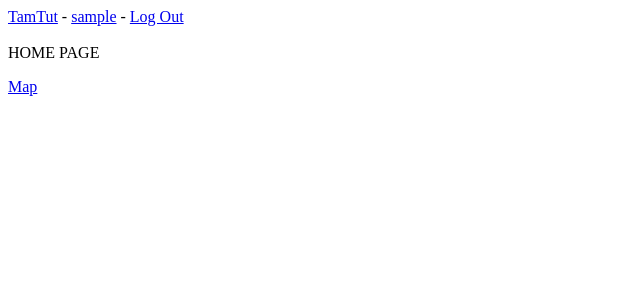
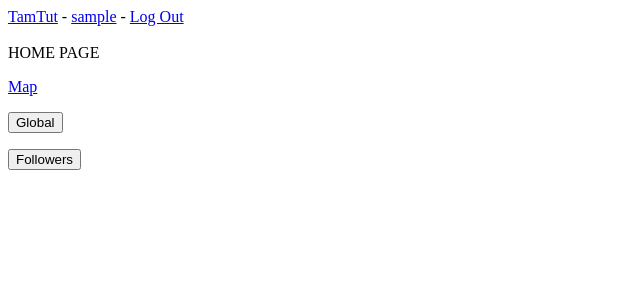
Before and after one commit to nadyr-mg/TamTut, a Django app: page / in a window 1280 px wide. Shown: the top 300 px of the page, without its empty margins (0-640 px from the left). Run offline with Django 3.2, Linux system fonts and the light colour scheme; the visitor is signed in with stand-in values (Sample User, id 1); data comes from the database, SQL or seed files in the repository.

Commit message:
added global feed and hot, best, new for it

```diff
--- a/core/forms.py
+++ b/core/forms.py
@@ -60,3 +60,14 @@ class CreatePostForm(forms.ModelForm):
         widgets = {
             'text': forms.Textarea(attrs={'rows': 3}),
         }
+
+
+class FeedTypeForm(forms.Form):
+    global_feed = forms.BooleanField(initial=True, required=False)
+    followers_feed = forms.BooleanField(initial=True, required=False)
+
+
+class SortGlobalFeedForm(forms.Form):
+    new = forms.BooleanField(initial=True, required=False)
+    best = forms.BooleanField(initial=True, required=False)
+    hot = forms.BooleanField(initial=True, required=False)
--- a/core/views.py
+++ b/core/views.py
@@ -1,3 +1,5 @@
+import datetime
+
 from django.contrib.auth.decorators import login_required
 from django.core.exceptions import ObjectDoesNotExist
 from django.db.models import Q
@@ -12,17 +14,19 @@ from django.http import HttpResponseRedirect
 from itertools import chain
 
 from core.forms import UserRegistrationForm, EditUserInfo, EditProfileInfo, HobbyList, CoorsForm, MessageForm, \
-    FollowButtonForm, CreatePostForm
+    FollowButtonForm, CreatePostForm, FeedTypeForm, SortGlobalFeedForm
 from core.models import Profile, Hobby, Message, UserFeed
 
 
 @login_required(login_url='login')
 def home(request):
+    feed_type = FeedTypeForm()
+    like_post = FollowButtonForm()
+    all_posts = UserFeed.objects.all()
+    following_profiles = request.user.profile.following.all()
+    followers_feed = None
     if request.method == 'GET':
-        following_profiles = request.user.profile.following.all()
-        all_posts = UserFeed.objects.all()
-        followers_feed = None
-        like_post = FollowButtonForm()
+        feed = followers_feed
         for profile in following_profiles:
             if followers_feed is not None:
                 followers_feed = list(chain(followers_feed, all_posts.filter(user_profile_posted=profile.user.profile)))
@@ -33,11 +37,63 @@ def home(request):
             followers_feed = Paginator(followers_feed, 20)
             page = request.GET.get('page')
             followers_feed = followers_feed.get_page(page)
+            feed = followers_feed
         context = {
-            'followers_feed': followers_feed,
-            'like_post': like_post
+            'feed': feed,
+            'like_post': like_post,
+            'feed_type': feed_type
         }
         return render(request, 'core/home.html', context)
+    else:
+        feed_type_post = FeedTypeForm(request.POST or None)
+        if feed_type_post.is_valid():
+            global_feed_true = feed_type_post.cleaned_data['global_feed']
+            followers_feed_true = feed_type_post.cleaned_data['followers_feed']
+            feed = None
+            if followers_feed_true:
+                for profile in following_profiles:
+                    if followers_feed is not None:
+                        followers_feed = list(
+                            chain(followers_feed, all_posts.filter(user_profile_posted=profile.user.profile)))
+                    else:
+                        followers_feed = all_posts.filter(user_profile_posted=profile.user.profile)
+                if followers_feed:
+                    followers_feed = sorted(followers_feed, key=lambda x: x.date_posted, reverse=True)
+                    followers_feed = Paginator(followers_feed, 20)
+                    page = request.GET.get('page')
+                    followers_feed = followers_feed.get_page(page)
+                    feed = followers_feed
+                context = {
+                    'feed': feed,
+                    'like_post': like_post,
+                    'feed_type': feed_type
+                }
+                return render(request, 'core/home.html', context)
+            if global_feed_true:
+                sort_global_feed = SortGlobalFeedForm(request.POST or None)
+                sort_global_feed_get = SortGlobalFeedForm()
+                if sort_global_feed.is_valid():
+                    sort_global_feed_best = sort_global_feed.cleaned_data['best']
+                    sort_global_feed_hot = sort_global_feed.cleaned_data['hot']
+                    global_feed = sorted(all_posts, key=lambda x: x.date_posted, reverse=True)
+                    if sort_global_feed_best:
+                        global_feed = sorted(all_posts, key=lambda x: len(list(x.liked_by.all())), reverse=True)
+                    if sort_global_feed_hot:
+                        date_from = datetime.datetime.now() - datetime.timedelta(days=1)
+                        global_feed = sorted(all_posts.filter(date_posted__gte=date_from), key=lambda x: len(list(x.liked_by.all())), reverse=True)
+
+                else:
+                    global_feed = sorted(all_posts, key=lambda x: x.date_posted, reverse=True)
+                context = {
+                    'feed': global_feed,
+                    'like_post': like_post,
+                    'feed_type': feed_type,
+                    'global_feed': True,
+                    'sort_global_feed': sort_global_feed_get
+                }
+                return render(request, 'core/home.html', context)
+
+        return redirect('home')
 
 
 def like_post(request, pk):
--- a/templates/core/home.html
+++ b/templates/core/home.html
@@ -6,10 +6,52 @@
     HOME PAGE
 
     <p>
-        <a href="{% url 'map_page' %}">Map</a>
+        <a href="{% url 'map_page' %}">Map </a>
+
     </p>
+    <form method="post">
+        {% csrf_token %}
+        <p>        {{ feed_type.global_feed.as_hidden }}
 
-    {% for post in followers_feed %}
+        </p>
+        <button type="submit">Global</button>
+    </form>
+    <form method="post">
+        {% csrf_token %}
+        <p>        {{ feed_type.followers_feed.as_hidden }}
+        </p>
+        <button type="submit">Followers</button>
+    </form>
+
+    {% if global_feed is True %}
+
+        <form method="post">
+            {% csrf_token %}
+            {{ sort_global_feed.new.as_hidden }}
+            {{ feed_type.global_feed.as_hidden }}
+            <button type="submit">New</button>
+        </form>
+        <form method="post">
+            {% csrf_token %}
+            {{ sort_global_feed.best.as_hidden }}
+            {{ feed_type.global_feed.as_hidden }}
+
+            <button type="submit">Best</button>
+        </form>
+        <form method="post">
+            {% csrf_token %}
+            {{ sort_global_feed.hot.as_hidden }}
+            {{ feed_type.global_feed.as_hidden }}
+
+            <button type="submit">Hot</button>
+        </form>
+    {% endif %}
+
+
+
+
+
+    {% for post in feed %}
         <ul>
             <img src="{{ post.user_profile_posted.image.url }}" alt="Profile image" style="width:40px;height:40px;">
             <a href="{% url 'profile' post.user_profile_posted.pk %}"
```
Also changed, not shown: other parts of templates/core/home.html (+13 -10 lines), core/migrations/0015_auto_20191229_1329.py (added), core/migrations/0016_auto_20191229_1331.py (added).
